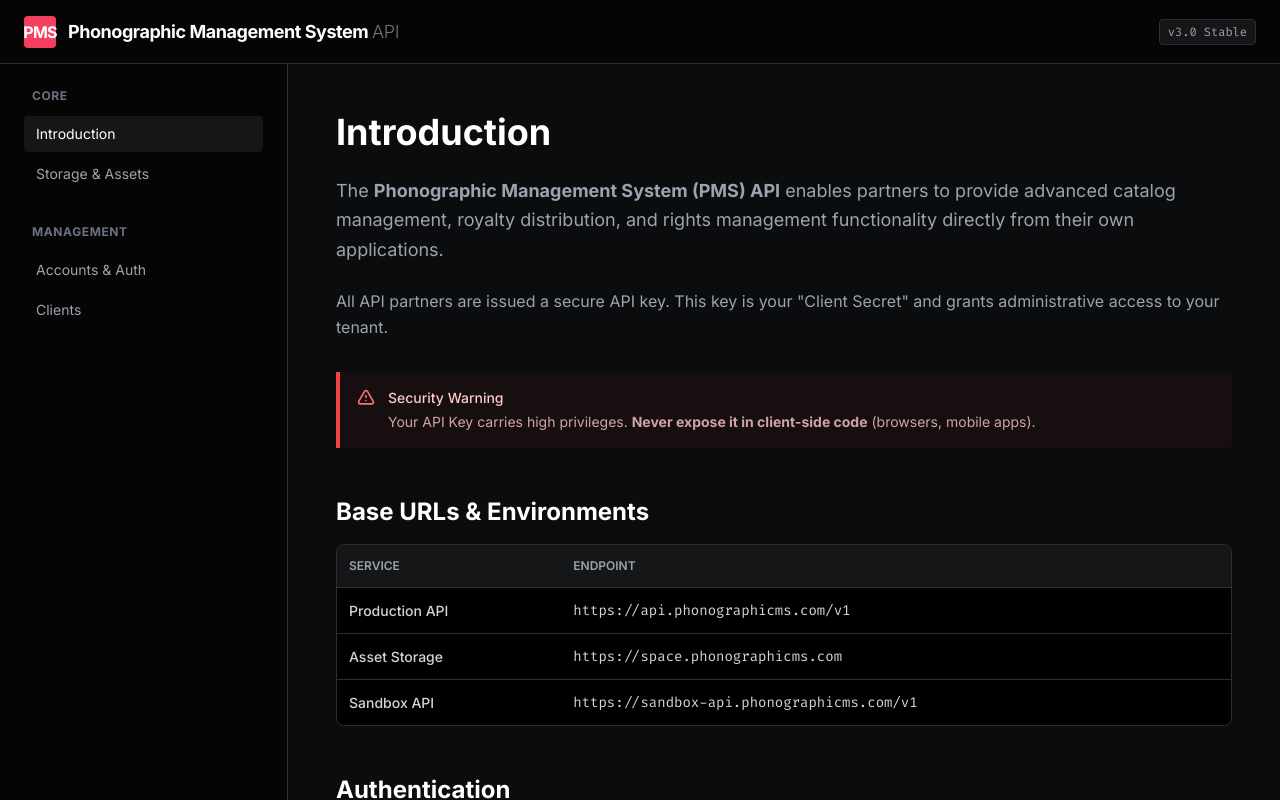
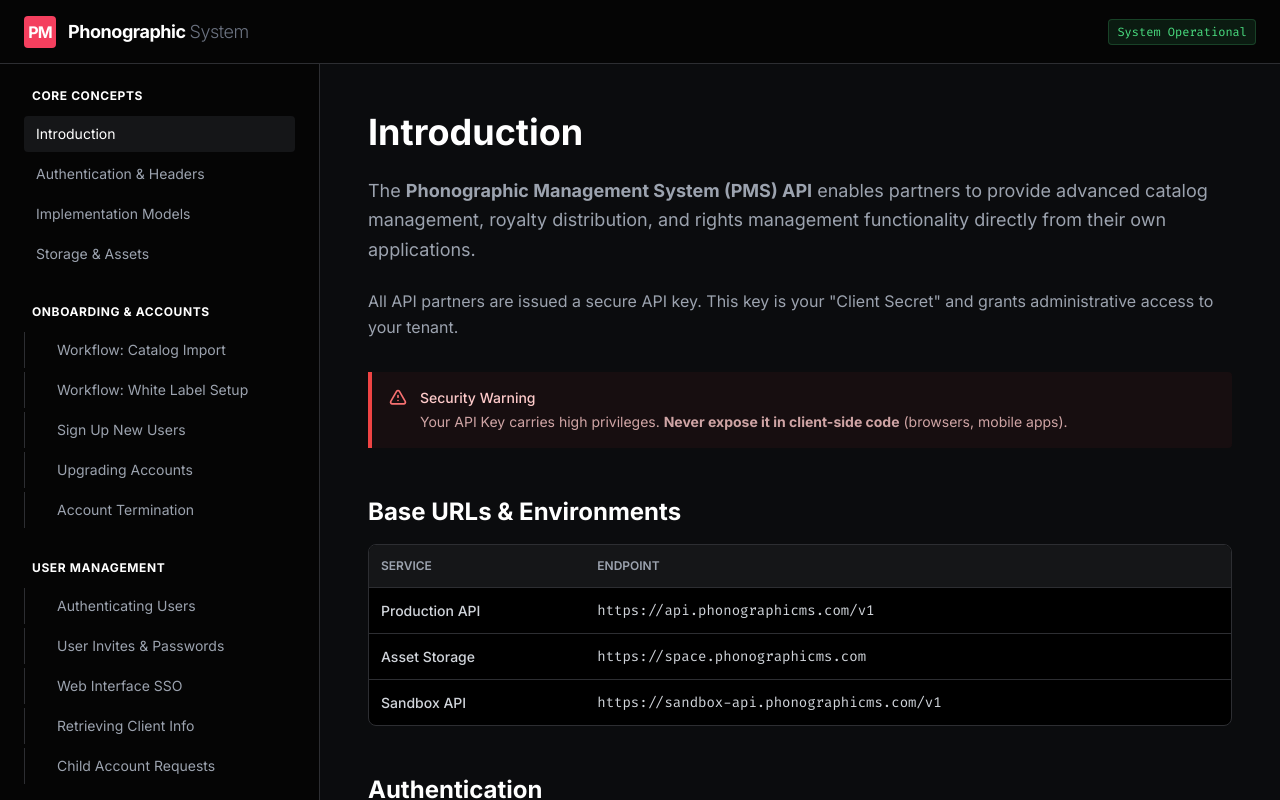
Before and after one commit to nareshnarayanofficial/api-phonographicmanagementsystem, a plain HTML site: page index.html in a window 1280 px wide. Drawn offline with nearby package versions, Linux system fonts and the light colour scheme.

Commit message:
Update title and navigation structure in index.html

```diff
--- a/index.html
+++ b/index.html
@@ -3,7 +3,7 @@
 <head>
     <meta charset="UTF-8">
     <meta name="viewport" content="width=device-width, initial-scale=1.0">
-    <title>Phonographic Management System API | Documentation</title>
+    <title>PMS API | Developer Hub</title>
     <script src="https://cdn.tailwindcss.com"></script>
     <script>
         tailwind.config = {
@@ -12,7 +12,7 @@
                 extend: {
                     colors: {
                         dark: { 950: '#050505', 900: '#0b0c0e', 800: '#151618', 700: '#2d2e32' },
-                        brand: { 500: '#f43f5e', 400: '#fb7185' } // Changed to Rose/Red for a distinct PMS look
+                        brand: { 500: '#f43f5e', 400: '#fb7185' }
                     },
                     fontFamily: { sans: ['Inter', 'sans-serif'], mono: ['Fira Code', 'monospace'] }
                 }
@@ -33,43 +33,73 @@
         .api-table tr:last-child td { border-bottom: none; }
         .param-req { color: #f87171; font-size: 0.75rem; margin-left: 4px; }
         .param-type { color: #f43f5e; font-family: 'Fira Code', monospace; font-size: 0.75rem; }
+
+        /* Submenu styles */
+        .submenu-btn { padding-left: 2rem; border-left: 1px solid #2d2e32; }
+        .submenu-btn:hover { border-left-color: #f43f5e; }
+        .submenu-btn.active { border-left-color: #f43f5e; color: white; background: #151618; }
     </style>
 </head>
 <body class="bg-dark-900 text-gray-300 h-screen flex flex-col overflow-hidden">
 
     <header class="h-16 border-b border-dark-700 bg-dark-950 flex items-center justify-between px-6 shrink-0 z-20">
         <div class="flex items-center gap-3">
-            <div class="w-8 h-8 bg-brand-500 rounded flex items-center justify-center text-white font-bold tracking-tighter">PMS</div>
-            <span class="text-white font-bold text-lg tracking-tight">Phonographic Management System <span class="text-gray-500 font-light">API</span></span>
+            <div class="w-8 h-8 bg-brand-500 rounded flex items-center justify-center text-white font-bold tracking-tighter">PM</div>
+            <span class="text-white font-bold text-lg tracking-tight">Phonographic <span class="text-gray-500 font-light">System</span></span>
         </div>
         <div class="flex items-center gap-4">
-            <span class="text-xs font-mono bg-dark-800 border border-dark-700 px-2 py-1 rounded text-gray-400">v3.0 Stable</span>
+            <span class="text-xs font-mono text-green-400 bg-green-400/10 px-2 py-1 rounded border border-green-400/20">System Operational</span>
         </div>
     </header>
 
     <div class="flex flex-1 overflow-hidden">
-        <aside class="w-72 bg-dark-950 border-r border-dark-700 flex flex-col overflow-y-auto shrink-0">
+        <aside class="w-80 bg-dark-950 border-r border-dark-700 flex flex-col overflow-y-auto shrink-0 pb-10">
             <nav class="p-6 space-y-8">
+
                 <div>
-                    <h3 class="text-xs font-bold text-gray-500 uppercase tracking-wider mb-3 px-2">Core</h3>
+                    <h3 class="text-xs font-bold text-white uppercase tracking-wider mb-3 px-2">Core Concepts</h3>
                     <ul class="space-y-1">
-                        <li><button onclick="loadPage('intro')" class="nav-btn w-full text-left block px-3 py-2 rounded text-sm transition text-white bg-dark-800">Introduction</button></li>
+                        <li><button onclick="loadPage('intro')" class="nav-btn w-full text-left block px-3 py-2 rounded text-sm transition text-gray-400 hover:text-white hover:bg-dark-800">Introduction</button></li>
+                        <li><button onclick="loadPage('auth')" class="nav-btn w-full text-left block px-3 py-2 rounded text-sm transition text-gray-400 hover:text-white hover:bg-dark-800">Authentication & Headers</button></li>
+                        <li><button onclick="loadPage('models')" class="nav-btn w-full text-left block px-3 py-2 rounded text-sm transition text-gray-400 hover:text-white hover:bg-dark-800">Implementation Models</button></li>
                         <li><button onclick="loadPage('storage')" class="nav-btn w-full text-left block px-3 py-2 rounded text-sm transition text-gray-400 hover:text-white hover:bg-dark-800">Storage & Assets</button></li>
                     </ul>
                 </div>
 
                 <div>
-                    <h3 class="text-xs font-bold text-gray-500 uppercase tracking-wider mb-3 px-2">Management</h3>
+                    <h3 class="text-xs font-bold text-white uppercase tracking-wider mb-3 px-2">Onboarding & Accounts</h3>
                     <ul class="space-y-1">
-                        <li><button onclick="loadPage('accounts')" class="nav-btn w-full text-left block px-3 py-2 rounded text-sm transition text-gray-400 hover:text-white hover:bg-dark-800">Accounts & Auth</button></li>
-                        <li><button onclick="loadPage('clients')" class="nav-btn w-full text-left block px-3 py-2 rounded text-sm transition text-gray-400 hover:text-white hover:bg-dark-800">Clients</button></li>
+                        <li><button onclick="loadPage('workflow-catalog')" class="submenu-btn w-full text-left block py-2 rounded-r text-sm transition text-gray-400 hover:text-white">Workflow: Catalog Import</button></li>
+                        <li><button onclick="loadPage('workflow-whitelabel')" class="submenu-btn w-full text-left block py-2 rounded-r text-sm transition text-gray-400 hover:text-white">Workflow: White Label Setup</button></li>
+                        <li><button onclick="loadPage('signup')" class="submenu-btn w-full text-left block py-2 rounded-r text-sm transition text-gray-400 hover:text-white">Sign Up New Users</button></li>
+                        <li><button onclick="loadPage('upgrade')" class="submenu-btn w-full text-left block py-2 rounded-r text-sm transition text-gray-400 hover:text-white">Upgrading Accounts</button></li>
+                        <li><button onclick="loadPage('termination')" class="submenu-btn w-full text-left block py-2 rounded-r text-sm transition text-gray-400 hover:text-white">Account Termination</button></li>
                     </ul>
                 </div>
+
+                <div>
+                    <h3 class="text-xs font-bold text-white uppercase tracking-wider mb-3 px-2">User Management</h3>
+                    <ul class="space-y-1">
+                        <li><button onclick="loadPage('login')" class="submenu-btn w-full text-left block py-2 rounded-r text-sm transition text-gray-400 hover:text-white">Authenticating Users</button></li>
+                        <li><button onclick="loadPage('invites')" class="submenu-btn w-full text-left block py-2 rounded-r text-sm transition text-gray-400 hover:text-white">User Invites & Passwords</button></li>
+                        <li><button onclick="loadPage('sso')" class="submenu-btn w-full text-left block py-2 rounded-r text-sm transition text-gray-400 hover:text-white">Web Interface SSO</button></li>
+                        <li><button onclick="loadPage('client-info')" class="submenu-btn w-full text-left block py-2 rounded-r text-sm transition text-gray-400 hover:text-white">Retrieving Client Info</button></li>
+                        <li><button onclick="loadPage('child-accounts')" class="submenu-btn w-full text-left block py-2 rounded-r text-sm transition text-gray-400 hover:text-white">Child Account Requests</button></li>
+                    </ul>
+                </div>
+
+                <div>
+                    <h3 class="text-xs font-bold text-white uppercase tracking-wider mb-3 px-2">Reference</h3>
+                    <ul class="space-y-1">
+                        <li><button onclick="loadPage('common')" class="nav-btn w-full text-left block px-3 py-2 rounded text-sm transition text-gray-400 hover:text-white hover:bg-dark-800">Common Resources</button></li>
+                    </ul>
+                </div>
+
             </nav>
         </aside>
 
         <main class="flex-1 overflow-y-auto bg-dark-900 relative scroll-smooth">
-            <div id="content-container" class="max-w-5xl mx-auto p-12">
+            <div id="content-container" class="max-w-5xl mx-auto p-12 pb-32">
                 </div>
         </main>
     </div>
@@ -77,22 +107,29 @@
     <script>
         async function loadPage(pageName) {
             const container = document.getElementById('content-container');
-            container.innerHTML = '<div class="text-gray-500 animate-pulse">Loading...</div>';
+            container.innerHTML = '<div class="text-gray-500 animate-pulse">Initializing documentation module...</div>';
             try {
+                // In a real environment, these would be separate files.
+                // For this demo, I will fetch from the /pages folder mapping.
                 const response = await fetch(`pages/${pageName}.html`);
                 if (!response.ok) throw new Error("Page not found");
                 container.innerHTML = `<div class="fade-in">${await response.text()}</div>`;
 
-                document.querySelectorAll('.nav-btn').forEach(btn => {
-                    btn.classList.remove('bg-dark-800', 'text-white');
-                    btn.classList.add('text-gray-400');
+                // Active State Logic
+                document.querySelectorAll('button').forEach(btn => {
+                    btn.classList.remove('bg-dark-800', 'text-white', 'active');
+                    if(btn.classList.contains('nav-btn')) btn.classList.add('text-gray-400');
+
                     if(btn.getAttribute('onclick').includes(pageName)) {
-                        btn.classList.add('bg-dark-800', 'text-white');
-                        btn.classList.remove('text-gray-400');
+                        if(btn.classList.contains('nav-btn')) {
+                            btn.classList.add('bg-dark-800', 'text-white');
+                        } else {
+                            btn.classList.add('active');
+                        }
                     }
                 });
             } catch (error) {
-                container.innerHTML = `<div class="text-red-500">Error: ${error.message}. Ensure you are running on a local server (localhost).</div>`;
+                container.innerHTML = `<div class="p-4 border border-red-500 rounded bg-red-900/10 text-red-400">Error: ${error.message}. Please ensure you are running this on a localhost server.</div>`;
             }
         }
         document.addEventListener('DOMContentLoaded', () => loadPage('intro'));
```
